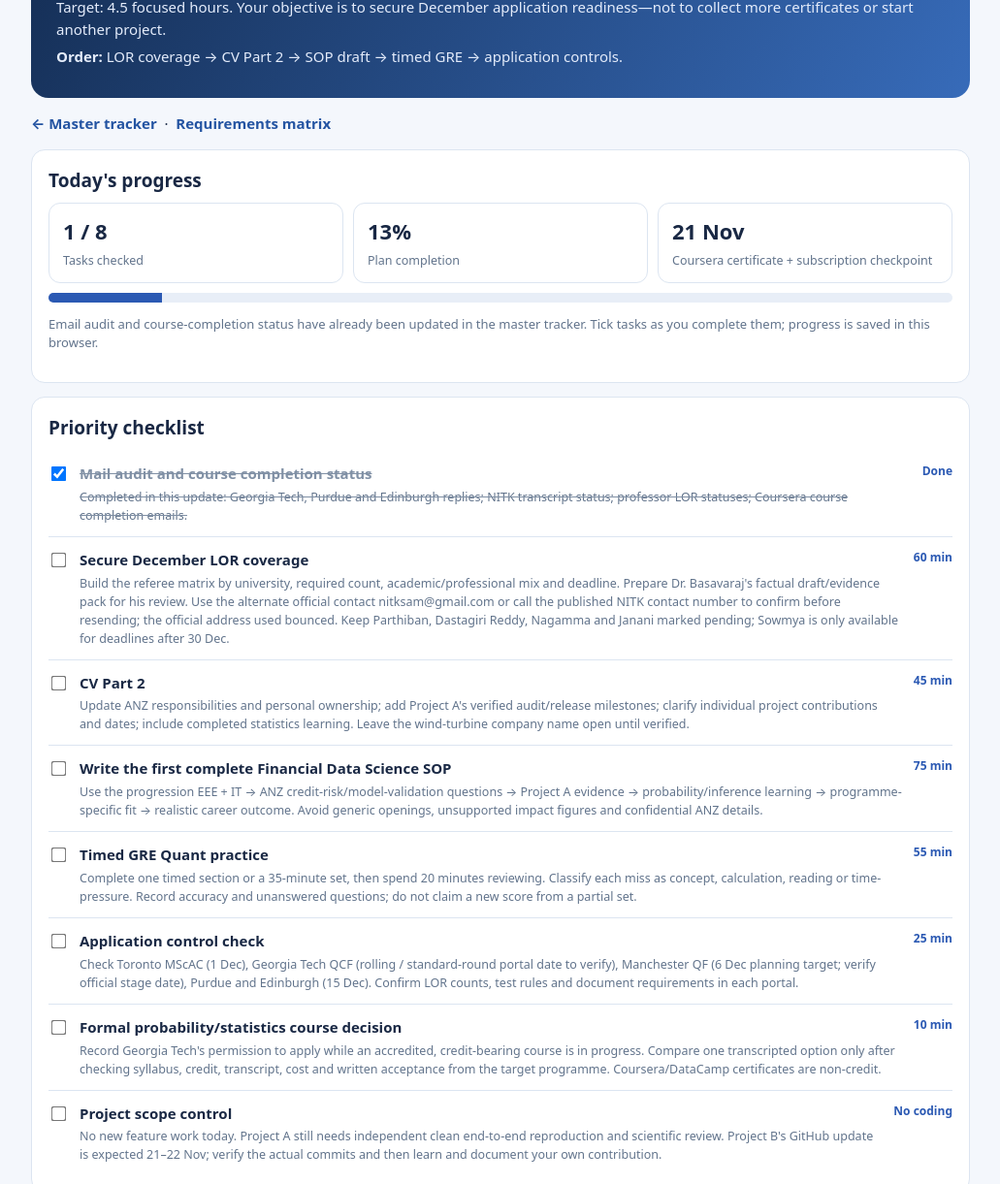
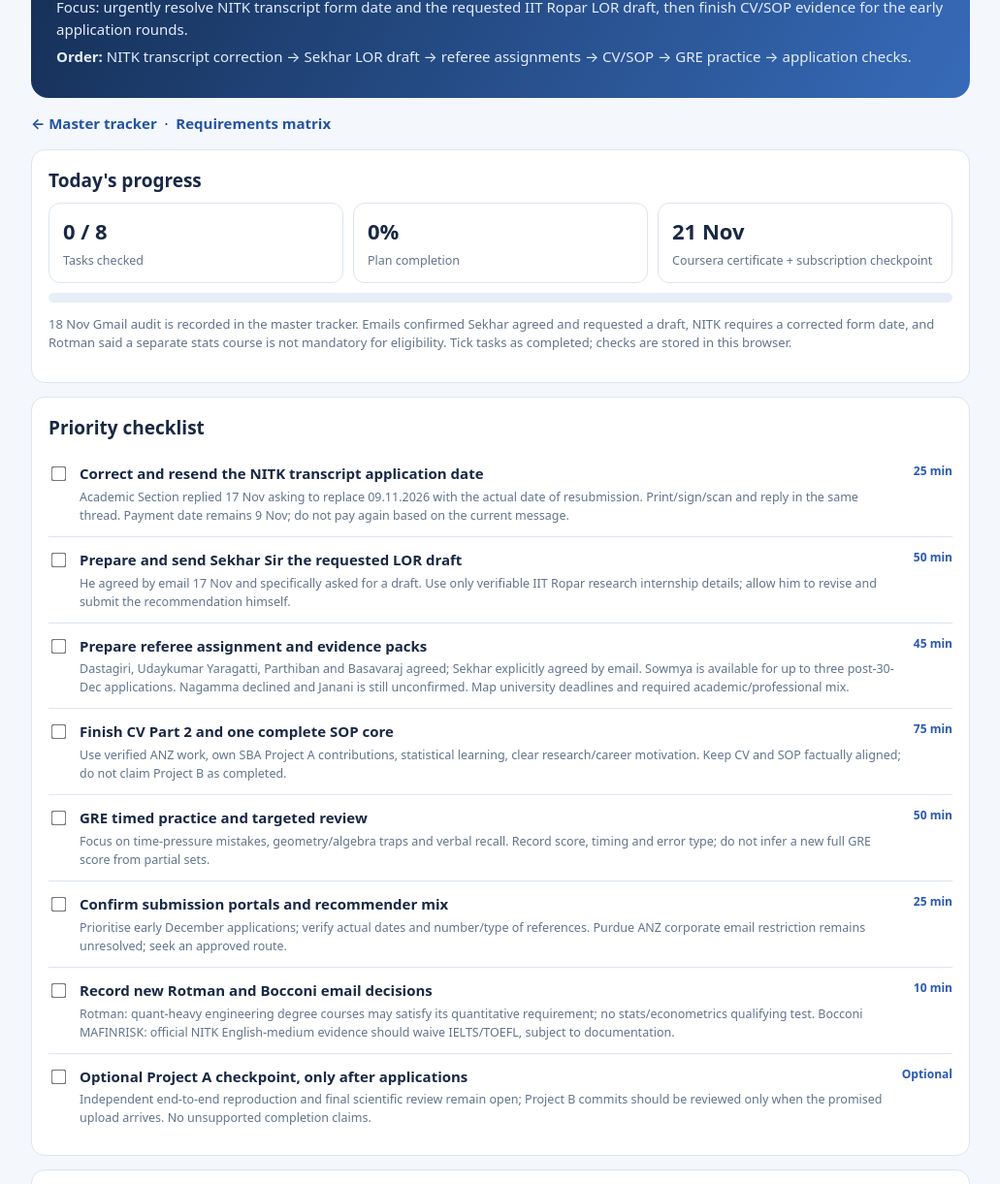
Before and after one commit to nayanajagadish299/fall-2027-admissions-tracker, a plain HTML site: page today.html in a window 1280 px wide. Shown: the part 136-1357 px from the top of the page at 97% size, without its empty margins (124-1155 px from the left). Drawn offline with Linux system fonts and the light colour scheme.

Commit message:
Refresh 18 Nov daily admissions actions from mail and LOR status

```diff
--- a/today.html
+++ b/today.html
@@ -2,7 +2,7 @@
 <html lang="en">
 <head>
 <meta charset="utf-8"><meta name="viewport" content="width=device-width,initial-scale=1">
-<title>Sunday 15 November 2026 · Admissions Task Plan</title>
+<title>Wednesday 18 November 2026 · Admissions Task Plan</title>
 <style>
 :root{--ink:#192844;--muted:#62748c;--line:#dce5f1;--blue:#2b59b3;--green:#127a5c;--bg:#f4f7fc;--amber:#946208;--red:#b13d4b}
 *{box-sizing:border-box}body{margin:0;background:var(--bg);color:var(--ink);font:15px/1.52 system-ui,-apple-system,Segoe UI,Arial,sans-serif}
@@ -15,10 +15,10 @@ h2{font-size:19px;margin:0 0 9px}h3{font-size:15px;margin:16px 0 6px}.task{displ
 </head>
 <body><main>
 <header>
-<div class="tag">SUNDAY · 15 NOVEMBER 2026</div>
+<div class="tag">WEDNESDAY · 18 NOVEMBER 2026</div>
 <h1>Application execution day</h1>
-<p>Target: 4.5 focused hours. Your objective is to secure December application readiness—not to collect more certificates or start another project.</p>
-<p><strong>Order:</strong> LOR coverage → CV Part 2 → SOP draft → timed GRE → application controls.</p>
+<p>Focus: urgently resolve NITK transcript form date and the requested IIT Ropar LOR draft, then finish CV/SOP evidence for the early application rounds.</p>
+<p><strong>Order:</strong> NITK transcript correction → Sekhar LOR draft → referee assignments → CV/SOP → GRE practice → application checks.</p>
 </header>
 <div class="links"><a href="index.html">← Master tracker</a> &nbsp;·&nbsp; <a href="requirements.html">Requirements matrix</a></div>
 <div class="panel">
@@ -29,24 +29,24 @@ h2{font-size:19px;margin:0 0 9px}h3{font-size:15px;margin:16px 0 6px}.task{displ
 <div class="stat"><b>21 Nov</b><small>Coursera certificate + subscription checkpoint</small></div>
 </div>
 <div class="meter"><span id="bar"></span></div>
-<p class="muted">Email audit and course-completion status have already been updated in the master tracker. Tick tasks as you complete them; progress is saved in this browser.</p>
+<p class="muted">18 Nov Gmail audit is recorded in the master tracker. Emails confirmed Sekhar agreed and requested a draft, NITK requires a corrected form date, and Rotman said a separate stats course is not mandatory for eligibility. Tick tasks as completed; checks are stored in this browser.</p>
 </div>
 <div class="panel">
 <h2>Priority checklist</h2>
-<div class="task"><input type="checkbox" data-id="email"><label><b>Mail audit and course completion status</b><small>Completed in this update: Georgia Tech, Purdue and Edinburgh replies; NITK transcript status; professor LOR statuses; Coursera course completion emails.</small></label><span class="time">Done</span></div>
-<div class="task"><input type="checkbox" data-id="lor"><label><b>Secure December LOR coverage</b><small>Build the referee matrix by university, required count, academic/professional mix and deadline. Prepare Dr. Basavaraj's factual draft/evidence pack for his review. Use the alternate official contact nitksam@gmail.com or call the published NITK contact number to confirm before resending; the official address used bounced. Keep Parthiban, Dastagiri Reddy, Nagamma and Janani marked pending; Sowmya is only available for deadlines after 30 Dec.</small></label><span class="time">60 min</span></div>
-<div class="task"><input type="checkbox" data-id="cv"><label><b>CV Part 2</b><small>Update ANZ responsibilities and personal ownership; add Project A's verified audit/release milestones; clarify individual project contributions and dates; include completed statistics learning. Leave the wind-turbine company name open until verified.</small></label><span class="time">45 min</span></div>
-<div class="task"><input type="checkbox" data-id="sop"><label><b>Write the first complete Financial Data Science SOP</b><small>Use the progression EEE + IT → ANZ credit-risk/model-validation questions → Project A evidence → probability/inference learning → programme-specific fit → realistic career outcome. Avoid generic openings, unsupported impact figures and confidential ANZ details.</small></label><span class="time">75 min</span></div>
-<div class="task"><input type="checkbox" data-id="gre"><label><b>Timed GRE Quant practice</b><small>Complete one timed section or a 35-minute set, then spend 20 minutes reviewing. Classify each miss as concept, calculation, reading or time-pressure. Record accuracy and unanswered questions; do not claim a new score from a partial set.</small></label><span class="time">55 min</span></div>
-<div class="task"><input type="checkbox" data-id="apps"><label><b>Application control check</b><small>Check Toronto MScAC (1 Dec), Georgia Tech QCF (rolling / standard-round portal date to verify), Manchester QF (6 Dec planning target; verify official stage date), Purdue and Edinburgh (15 Dec). Confirm LOR counts, test rules and document requirements in each portal.</small></label><span class="time">25 min</span></div>
-<div class="task"><input type="checkbox" data-id="credit"><label><b>Formal probability/statistics course decision</b><small>Record Georgia Tech's permission to apply while an accredited, credit-bearing course is in progress. Compare one transcripted option only after checking syllabus, credit, transcript, cost and written acceptance from the target programme. Coursera/DataCamp certificates are non-credit.</small></label><span class="time">10 min</span></div>
-<div class="task"><input type="checkbox" data-id="project"><label><b>Project scope control</b><small>No new feature work today. Project A still needs independent clean end-to-end reproduction and scientific review. Project B's GitHub update is expected 21–22 Nov; verify the actual commits and then learn and document your own contribution.</small></label><span class="time">No coding</span></div>
+<div class="task"><input type="checkbox" data-id="email"><label><b>Correct and resend the NITK transcript application date</b><small>Academic Section replied 17 Nov asking to replace 09.11.2026 with the actual date of resubmission. Print/sign/scan and reply in the same thread. Payment date remains 9 Nov; do not pay again based on the current message.</small></label><span class="time">25 min</span></div>
+<div class="task"><input type="checkbox" data-id="lor"><label><b>Prepare and send Sekhar Sir the requested LOR draft</b><small>He agreed by email 17 Nov and specifically asked for a draft. Use only verifiable IIT Ropar research internship details; allow him to revise and submit the recommendation himself.</small></label><span class="time">50 min</span></div>
+<div class="task"><input type="checkbox" data-id="cv"><label><b>Prepare referee assignment and evidence packs</b><small>Dastagiri, Udaykumar Yaragatti, Parthiban and Basavaraj agreed; Sekhar explicitly agreed by email. Sowmya is available for up to three post-30-Dec applications. Nagamma declined and Janani is still unconfirmed. Map university deadlines and required academic/professional mix.</small></label><span class="time">45 min</span></div>
+<div class="task"><input type="checkbox" data-id="sop"><label><b>Finish CV Part 2 and one complete SOP core</b><small>Use verified ANZ work, own SBA Project A contributions, statistical learning, clear research/career motivation. Keep CV and SOP factually aligned; do not claim Project B as completed.</small></label><span class="time">75 min</span></div>
+<div class="task"><input type="checkbox" data-id="gre"><label><b>GRE timed practice and targeted review</b><small>Focus on time-pressure mistakes, geometry/algebra traps and verbal recall. Record score, timing and error type; do not infer a new full GRE score from partial sets.</small></label><span class="time">50 min</span></div>
+<div class="task"><input type="checkbox" data-id="apps"><label><b>Confirm submission portals and recommender mix</b><small>Prioritise early December applications; verify actual dates and number/type of references. Purdue ANZ corporate email restriction remains unresolved; seek an approved route.</small></label><span class="time">25 min</span></div>
+<div class="task"><input type="checkbox" data-id="credit"><label><b>Record new Rotman and Bocconi email decisions</b><small>Rotman: quant-heavy engineering degree courses may satisfy its quantitative requirement; no stats/econometrics qualifying test. Bocconi MAFINRISK: official NITK English-medium evidence should waive IELTS/TOEFL, subject to documentation.</small></label><span class="time">10 min</span></div>
+<div class="task"><input type="checkbox" data-id="project"><label><b>Optional Project A checkpoint, only after applications</b><small>Independent end-to-end reproduction and final scientific review remain open; Project B commits should be reviewed only when the promised upload arrives. No unsupported completion claims.</small></label><span class="time">Optional</span></div>
 </div>
 <div class="panel">
 <h2>What is high priority now?</h2>
 <table><thead><tr><th>Priority</th><th>Work</th><th>Reason</th></tr></thead><tbody>
-<tr><td><span class="tag bad">P1 · urgent</span></td><td>LOR coverage, CV Part 2, SOPs, December applications</td><td>External people and early deadlines create dependencies; unfinished documents block submission.</td></tr>
-<tr><td><span class="tag warn">P2 · important</span></td><td>GRE timing, transcript, formal credit-bearing probability course</td><td>GRE baseline is 316 (Q162/V154); timing is weak. NITK transcript and course-credit evidence remain unresolved.</td></tr>
+<tr><td><span class="tag bad">P1 · urgent</span></td><td>Corrected NITK transcript form, Sekhar draft, recommender assignments, CV/SOP</td><td>These are immediate administrative dependencies and critical December application inputs.</td></tr>
+<tr><td><span class="tag warn">P2 · important</span></td><td>GRE timed performance, portal deadlines, Purdue ANZ email workaround</td><td>Recommendations must be submitted through approved channels; tests and application documents still matter.</td></tr>
 <tr><td><span class="tag">P3 · controlled</span></td><td>Project A independent rebuild and final scientific review</td><td>Major audit/release checks are complete; close the remaining verification gates after application-critical work is protected.</td></tr>
 <tr><td><span class="tag">P4 · defer</span></td><td>Project B implementation, extra certificates, new extracurriculars</td><td>Project B upload is not yet verified; extra certificates add less value than finished applications and a credit-bearing course decision.</td></tr>
 </tbody></table>
@@ -64,8 +64,8 @@ h2{font-size:19px;margin:0 0 9px}h3{font-size:15px;margin:16px 0 6px}.task{displ
 <div class="panel">
 <h2>Upcoming checkpoints</h2>
 <ul>
-<li><b>16–17 Nov:</b> finish CV/SOP revisions; check for DCU, Queen's Belfast and Bath replies; follow up only where no substantive answer has arrived; use his alternate official contact or call the published number to confirm before resending.</li>
-<li><b>20 Nov:</b> decide whether to continue Coursera Plus; verify the billing/renewal terms before the trial ends.</li>
+<li><b>18 Nov:</b> correct and re-sign the transcript application, resubmit the form, and send the internship-based draft requested by Sekhar.</li>
+<li><b>19–20 Nov:</b> map each agreed recommender to university deadlines, deliver evidence packs, finish CV/SOP drafts, and confirm Janani if needed.</li>
 <li><b>21 Nov UTC:</b> check both Coursera certificates and identity status; save certificates if issued. Coursera Plus is scheduled to start when the trial ends.</li>
 <li><b>21–22 Nov:</b> check whether the Project B GitHub update has landed; inspect commits, run instructions and scope before claiming any contribution.</li>
 <li><b>Before 1 Dec:</b> submit Toronto MScAC with all references and documents; maintain early internal targets for the other December programmes.</li>
@@ -73,8 +73,8 @@ h2{font-size:19px;margin:0 0 9px}h3{font-size:15px;margin:16px 0 6px}.task{displ
 <div class="callout warn"><b>Important:</b> certificates are not issued yet, the NITK transcript is not received, and no LOR is submitted yet. Keep these marked pending until evidence arrives.</div>
 </div>
 <script>
-const key="admissions_15nov_plan_v1";
-let state={};try{state=JSON.parse(localStorage.getItem(key)||"{}")}catch(e){};if(state.email===undefined)state.email=true;
+const key="admissions_18nov_plan_v1";
+// The 18 Nov plan starts unchecked; old 15 Nov browser progress is preserved under its prior key.
 function update(){
  const boxes=[...document.querySelectorAll('input[type="checkbox"][data-id]')];
  const n=boxes.length,d=boxes.filter(x=>x.checked).length;
```
